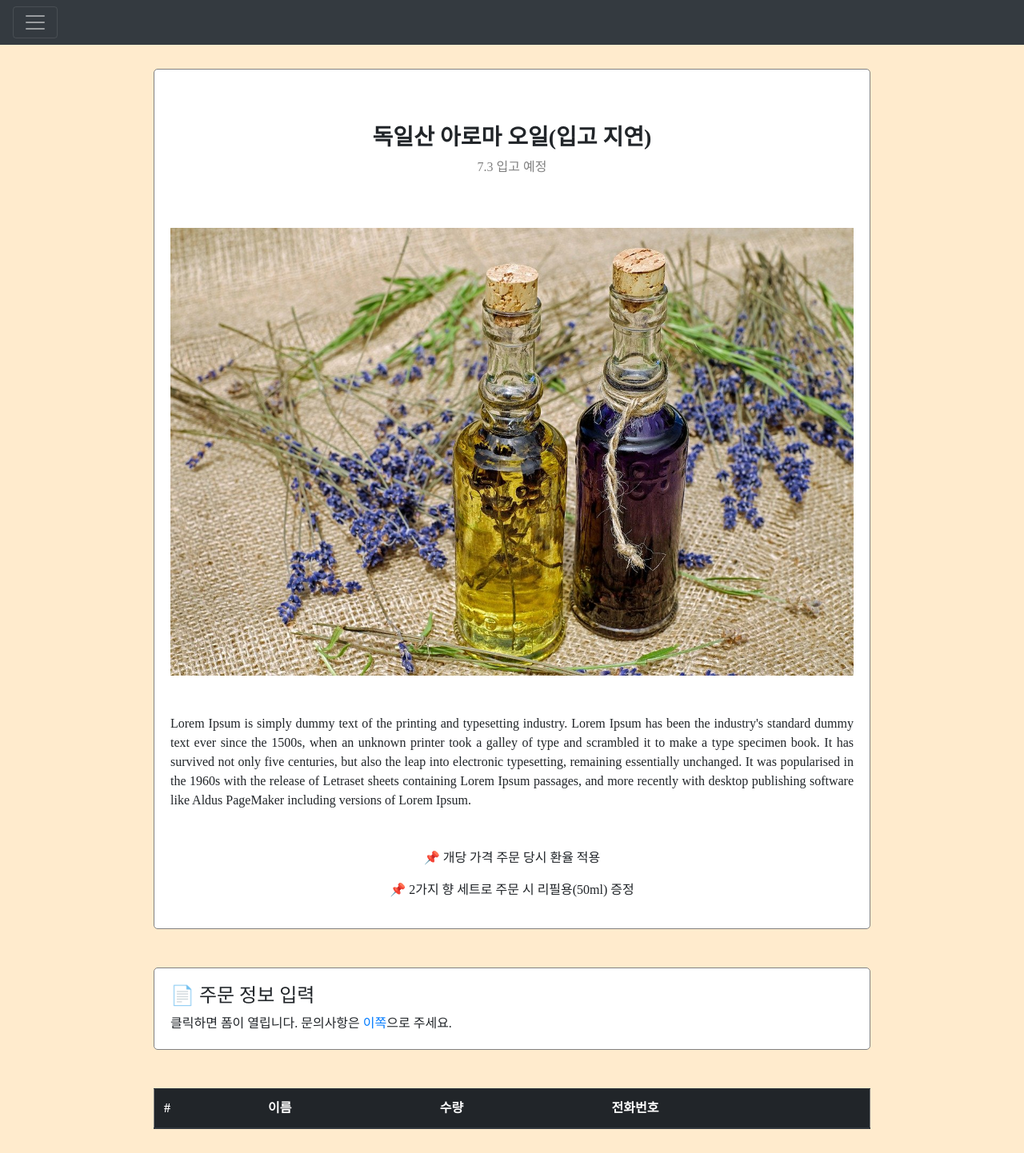
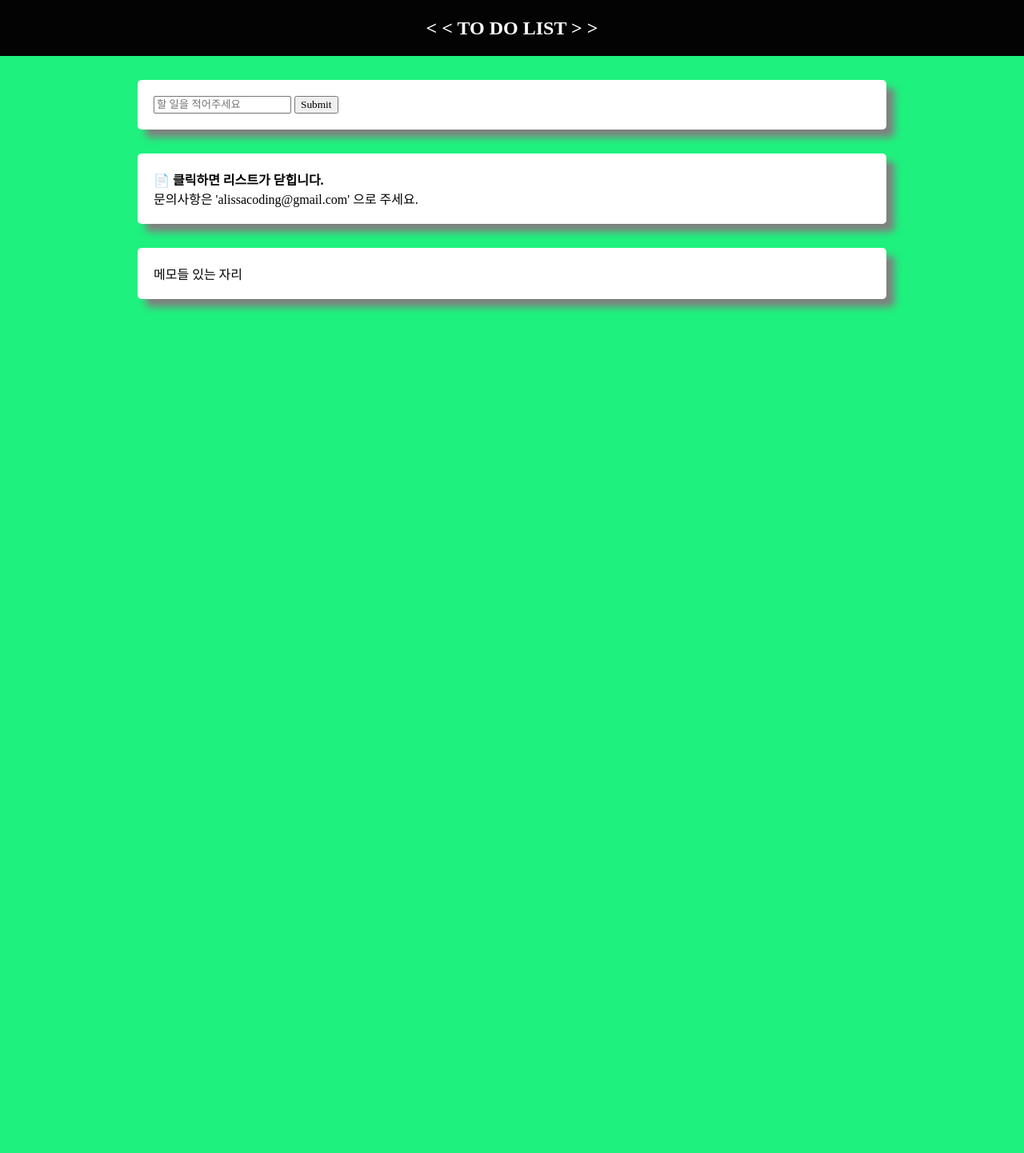
Before and after one commit to alissa1228/mybiasisbest, a Flask app: page / in a window 1280 px wide. Shown: the whole page at 80% size. After the commit the page ends 390 px from the top, so only its background shows below. Run offline with Flask 2, Linux system fonts and the light colour scheme; data that the repository does not hold is empty; some libraries are stand-ins or nearby versions.

Commit message:
#1 디자인 변경 & 구조 바꾸는 중

```diff
--- a/app.py
+++ b/app.py
@@ -15,8 +15,8 @@ def homework():
     return render_template('index.html')
 
 
-# 주문하기(POST) API
-@app.route('/order', methods=['POST'])
+# 메모하기(POST) API
+@app.route('/ToDoList', methods=['POST'])
 def save_order():
     name_receive = request.form['name_give']
     phone_receive = request.form['phone_give']
@@ -38,11 +38,11 @@ def save_order():
     return jsonify({'msg': '완료되었습니다!'})
 
 
-# 주문 목록보기(Read) API
-@app.route('/order', methods=['GET'])
+# 목록보기(Read) API
+@app.route('/ToDoList', methods=['GET'])
 def view_orders():
-    order_list = list(db.onlineMall.find({}, {'_id': False}))
-    return jsonify({'order_list': order_list})
+    todo_list = list(db.onlineMall.find({}, {'_id': False}))
+    return jsonify({'todo_list': todo_list})
 
 
 if __name__ == '__main__':
--- a/templates/index.html
+++ b/templates/index.html
@@ -6,9 +6,10 @@
     <meta charset="utf-8">
     <meta name="viewport" content="width=device-width, initial-scale=1, shrink-to-fit=no">
     <link href="https://fonts.googleapis.com/css2?family=Noto+Serif+KR:wght@400;700&display=swap" rel="stylesheet">
+    <link rel="stylesheet" href="style.css"/>
     <!-- Bootstrap CSS -->
-    <link rel="stylesheet" href="https://maxcdn.bootstrapcdn.com/bootstrap/4.0.0/css/bootstrap.min.css"
-          integrity="sha384-Gn5384xqQ1aoWXA+058RXPxPg6fy4IWvTNh0E263XmFcJlSAwiGgFAW/dAiS6JXm" crossorigin="anonymous">
+    <!-- <link rel="stylesheet" href="https://maxcdn.bootstrapcdn.com/bootstrap/4.0.0/css/bootstrap.min.css"
+          integrity="sha384-Gn5384xqQ1aoWXA+058RXPxPg6fy4IWvTNh0E263XmFcJlSAwiGgFAW/dAiS6JXm" crossorigin="anonymous"> -->
 
     <!-- Optional JavaScript -->
     <!-- jQuery first, then Popper.js, then Bootstrap JS -->
@@ -20,63 +21,36 @@
             integrity="sha384-JZR6Spejh4U02d8jOt6vLEHfe/JQGiRRSQQxSfFWpi1MquVdAyjUar5+76PVCmYl"
             crossorigin="anonymous"></script>
 
-    <title>스파르타코딩클럽 | 부트스트랩 연습하기</title>
-    <meta property="og:title" content="원페이지쇼핑몰"/>
-    <meta property="og:description" content="스파르타코딩 과제로 만든 원페이지 쇼핑몰 입니다."/>
-    <meta property="og:image" content="{{ url_for('static', filename='product.jpeg') }}"/>
-    <style>
-        * {
-            font-family: 'Noto Serif KR', serif;
-            word-break: break-word;
-        }
+    <title>MEMO!📌</title>
+    <meta property="og:title" content="To DO List"/>
+    <meta property="og:description" content="오늘 할 일을 적어보세요!"/>
+    <!-- <meta property="og:image" content="{{ url_for('static', filename='product.jpeg') }}"/> -->
 
-        .box {
-            width: 70%;
-            /*margin: 30px auto;*/
-            margin: 0 auto;
-            background-color: #fff;
-            border: 1px solid gray;
-            border-radius: 5px;
-            padding: 20px;
-        }
-
-        .product {
-            width: 100%;
-        }
-
-        .bold {
-            font-weight: 600;
-        }
-
-        .toggle {
-            display: none;
-        }
-    </style>
 
     <script>
         $(document).ready(function () {
-            cash()
-            $.ajax({
-                type: "GET",
-                url: "https://api.manana.kr/exchange/rate.json",
-                data: {},
-                success: function (response) {
-                    let nowRate = response[1]['rate'];
-                    $('#rate-box').text(nowRate);
-                }
-            })
+            // cash()
+            // $.ajax({
+            //     type: "GET",
+            //     url: "https://api.manana.kr/exchange/rate.json",
+            //     data: {},
+            //     success: function (response) {
+            //         let nowRate = response[1]['rate'];
+            //         $('#rate-box').text(nowRate);
+            //     }
+            // })
             order_listing();
         });
 
         function order_listing() {
 
-            // 주문목록 보기 API 연결
+            // 목록 보기 API 연결
             $.ajax({
                 type: "GET",
-                url: "/order",
+                url: "/ToDoList",
                 data: {},
                 success: function (response) {
-                    let order_list = response['order_list'];
+                    let order_list = response['todo_list'];
                     for (let i = 0; i < order_list.length; i++) {
                         let num = i + 1
                         let name = order_list[i].name;
@@ -93,8 +67,8 @@
             })
         }
 
-        function order() {
-            // 주문하기 API 연결
+        function memo() {
+            // 메모하기 API 연결
             let name = $('#submit-name').val();
             let phone = $('#submit-phone').val();
             let amount = $('#submit-amount').val();
@@ -104,7 +78,7 @@
 
             $.ajax({
                 type: "POST",
-                url: "/order",
+                url: "/ToDoList",
                 data: {
                     name_give: name,
                     phone_give: phone,
@@ -119,19 +93,19 @@
             })
         }
 
-        function cash() {
-            $.ajax({
-                type: "GET",
-                url: "http://spartacodingclub.shop/sparta_api/rate",
-                data: {},
-                success: function (response) {
-                    let exchange = response.rate;
-                    let temp_html = `<p class="bold mt-3">📌 달러•원 환율 : ${exchange}</p>`
-                    $('#exchange').append(temp_html);
-                }
-            })
+        // function cash() {
+        //     $.ajax({
+        //         type: "GET",
+        //         url: "http://spartacodingclub.shop/sparta_api/rate",
+        //         data: {},
+        //         success: function (response) {
+        //             let exchange = response.rate;
+        //             let temp_html = `<p class="bold mt-3">📌 달러•원 환율 : ${exchange}</p>`
+        //             $('#exchange').append(temp_html);
+        //         }
+        //     })
 
-        }
+        // }
 
         function toggle() {
             let status = $('.toggle').css('display');
@@ -146,100 +120,32 @@
 
 <body>
 <!-- As a heading -->
-<div class="pos-f-t">
-    <div class="collapse" id="navbarToggleExternalContent">
-        <div class="bg-dark p-4">
-            <h4 class="text-white">독일산 아로마 오일</h4>
-            <span class="text-muted">7.3 입고 예정</span>
+<header id="header">
+    <div class="smallBox">
+        <h2> &lt; &lt;  TO DO LIST &gt; &gt; </h2>
+    </div>
+</header>
+<div class="mainContainer">
+    <div>
+        <div class="box mt-5">
+            <form>
+            <input id="submit-name" type="name"
+                placeholder="할 일을 적어주세요"/>
+                <button type="submit" value="Submit"
+                onclick="memo()">Submit</button>
+            </form>
         </div>
     </div>
-    <nav class="navbar navbar-dark bg-dark">
-        <button class="navbar-toggler" type="button" data-toggle="collapse" data-target="#navbarToggleExternalContent"
-                aria-controls="navbarToggleExternalContent" aria-expanded="false" aria-label="Toggle navigation">
-            <span class="navbar-toggler-icon"></span>
-        </button>
-    </nav>
-</div>
-<div style=" background-color: blanchedalmond; padding: 30px 0;">
-    <div class="box text-center">
-        <h3 class="mt-5 font-weight-bold">독일산 아로마 오일(입고 지연)</h3>
-        <p style="color: gray;">7.3 입고 예정</p>
-        <img class="product mt-5" src="../static/product.jpeg" alt="oil"/>
-        <p class="text-justify mt-5">Lorem Ipsum is simply dummy text of the printing and typesetting industry. Lorem
-            Ipsum
-            has been the industry's standard dummy text ever since the 1500s, when an unknown printer took a galley of
-            type
-            and scrambled it to make a type specimen book. It has survived not only five centuries, but also the leap
-            into
-            electronic typesetting, remaining essentially unchanged. It was popularised in the 1960s with the release of
-            Letraset sheets containing Lorem Ipsum passages, and more recently with desktop publishing software like
-            Aldus
-            PageMaker including versions of Lorem Ipsum.</p>
-        <p id="exchange" class="mt-5">📌 개당 가격 주문 당시 환율 적용</p>
-        <p>📌 2가지 향 세트로 주문 시 리필용(50ml) 증정</p>
+    <div>
+        <div class="box mt-3" onclick=toggle() style="cursor: pointer;">
+            <h4><span>📄 클릭하면 리스트가 닫힙니다.</span></h4>
+            <span>문의사항은 'alissacoding@gmail.com' 으로 주세요.</span>
+        </div>
+
+        <div>
+            <div class="toggle box mt-3">메모들 있는 자리</div>
+        </div>
     </div>
-    <div class="box mt-5" onclick=toggle() style="cursor: pointer">
-        <h4><span>📄 주문 정보 입력</span></h4>
-        <span>클릭하면 폼이 열립니다.</span>
-        <span>문의사항은 <a href="#">이쪽</a>으로 주세요.</span>
-    </div>
-    <div class="box mt-3 toggle">
-        <form>
-            <div class="form-group mt-5">
-                <label for="exampleFormControlInput1">이름</label>
-                <input id="submit-name" type="name" class="form-control" id="exampleFormControlInput1"
-                       placeholder="주문자 이름을 작성해주세요">
-            </div>
-            <div class="form-group">
-                <label for="exampleFormControlInput2">전화번호</label>
-                <input id="submit-phone" type="name" class="form-control" id="exampleFormControlInput2"
-                       placeholder="ex) 010 1234 5678">
-            </div>
-            <div class="form-group">
-                <label for="exampleFormControlSelect1">수량</label>
-                <select id="submit-amount" class="form-control" id="exampleFormControlSelect1">
-                    <option>1</option>
-                    <option>2</option>
-                    <option>3</option>
-                    <option>4</option>
-                    <option>5</option>
-                </select>
-            </div>
-            <div class="form-group">
-                <label for="inputAddress">주소</label>
-                <input id="submit-address" type="text" class="form-control" id="inputAddress">
-            </div>
-            <div class="form-group">
-                <label for="inputAddress2">세부 주소</label>
-                <input id="submit-address2" type="text" class="form-control" id="inputAddress2">
-            </div>
-            <div class="form-row">
-                <div class="form-group col-md-4">
-                    <label for="inputZip">우편번호</label>
-                    <input id="submit-post" type="text" class="form-control" id="inputZip">
-                </div>
-            </div>
-            <div class="mt-4">
-                <input id="form-submit" class="btn btn-primary btn-lg btn-block" type="submit" value="Submit"
-                       onclick="order()">
-            </div>
-        </form>
-    </div>
-
-    <table class="table mt-5 box">
-        <thead class="thead-dark">
-        <tr>
-            <th scope="col">#</th>
-            <th scope="col">이름</th>
-            <th scope="col">수량</th>
-            <th scope="col">전화번호</th>
-        </tr>
-        </thead>
-        <tbody id="table-data">
-
-        </tbody>
-    </table>
-
 </div>
 
 </div>
--- /dev/null
+++ b/templates/style.css
@@ -0,0 +1,46 @@
+* {
+    font-family: 'Noto Serif KR', serif;
+    word-break: break-word;
+    margin: 0;
+}
+
+.mainContainer {
+    background-color: #1EF17E;
+    height: 100vh;
+    padding: 30px 0;
+}
+
+#header {
+    background-color : #030303;
+    height: 70px;
+    color : #fff;
+    display: flex;
+    justify-content: center;
+    align-items: center;
+}
+
+.box {
+    width: 70%;
+    margin: 0 auto;
+    background-color: #fff;
+    /* border: 1px solid gray; */
+    box-shadow: 10px 10px 10px gray;
+    border-radius: 5px;
+    padding: 20px;
+}
+
+.product {
+    width: 100%;
+}
+
+.bold {
+    font-weight: 600;
+}
+
+.toggle {
+    display: block;
+}
+
+.mt-3 {
+    margin-top : 30px;
+}
```
